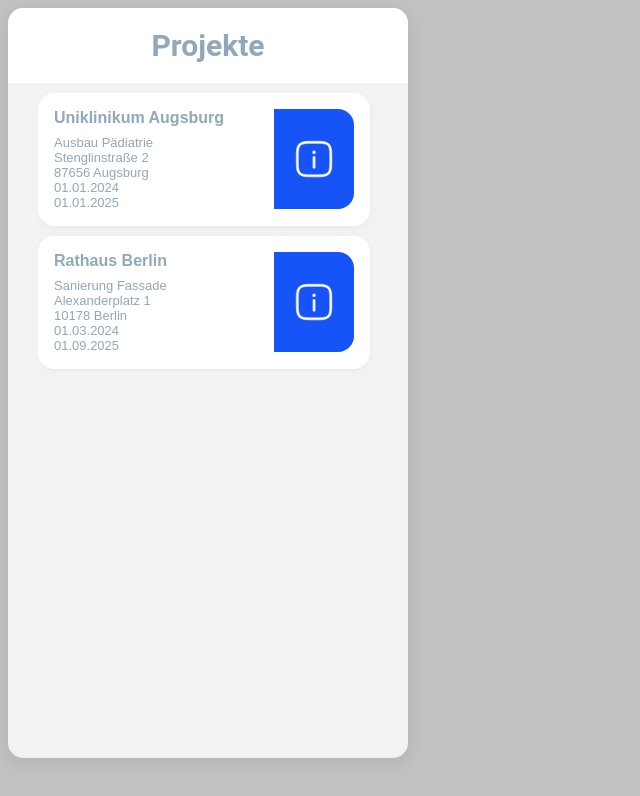
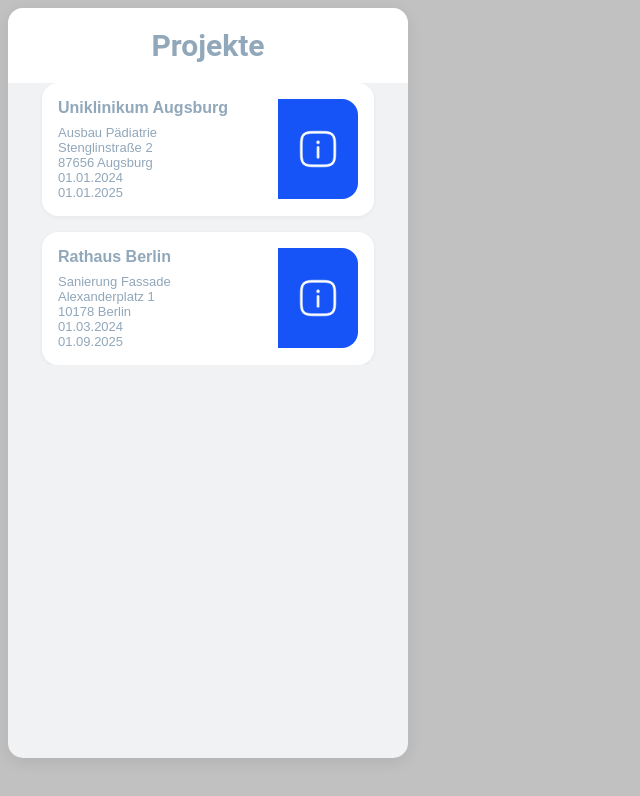
Before and after one commit to edwingutar/smartBauDoc, an Angular app in the folder frontend/: page /showProjects in a window 1280 px wide. Shown: the top 796 px of the page, without its empty margins (0-640 px from the left). Built offline with nearby package versions, Linux system fonts and the light colour scheme; no server answers.

Commit message:
Show-Project angepasst (HTML korrekt innerhalb von WindowTitle positioniert ACHTUNG: Dynamische Anpassung nicht fertig! Muss mich erst um Entry kümmern)

```diff
--- a/frontend/src/app/components/show-projects/show-projects.component.css
+++ b/frontend/src/app/components/show-projects/show-projects.component.css
@@ -1,23 +1,11 @@
-.background {
-  position: relative;
-  display: flex;
-  justify-content: center;
-  align-items: flex-start;
-}
-
 .projects-scroll-area {
-  position: absolute;
-  top: 85px;
-  bottom: 10px;
-  left: 30px;
-  right: 10px;
   overflow-y: auto;
-  padding-right: 5px;
-  scrollbar-width: none;
+  max-height: 580px;
 }
 
 .projects-container {
   display: flex;
   flex-direction: column;
-  gap: 10px;
+  align-items: center;
+  gap: 1rem;
 }
--- a/frontend/src/app/components/show-projects/show-projects.component.html
+++ b/frontend/src/app/components/show-projects/show-projects.component.html
@@ -1,11 +1,9 @@
-<div class="background" [style.width]="widht" [style.height]="height">
 <app-window-title
   [title]="titelProjekt"
   [minHeight]="height"
   [maxHeight]="height"
   [minWidth]="widht"
   [maxWidth]="widht">
-    </app-window-title>
 
   <div class="projects-scroll-area">
     <div class="projects-container">
@@ -15,4 +13,5 @@
       </app-output-project>
     </div>
   </div>
-</div>
+
+</app-window-title>
--- a/frontend/src/app/components/show-projects/show-projects.component.ts
+++ b/frontend/src/app/components/show-projects/show-projects.component.ts
@@ -2,8 +2,9 @@
 import { CommonModule } from '@angular/common';
 import { WindowTitleComponent} from '../window-title/window-title.component';
 import {OutputProjectComponent} from '../output-project/output-project.component';
-import {Project} from '../../models/project.model';
+import {Project} from '../../core/models/project.model';
 import {ProjectService} from '../../services/project.service';
+import {Entry} from '../../core/models/entry.model';
 
 @Component({
   selector: 'app-show-projects',
@@ -38,18 +39,22 @@
     {
       title: 'Uniklinikum Augsburg',
       detail: 'Ausbau Pädiatrie',
+      ansprechpartner: 'Herr Mayer',
       street: 'Stenglinstraße 2',
       pCode: '87656 Augsburg',
       sDate: '01.01.2024',
-      dDate: '01.01.2025'
+      dDate: '01.01.2025',
+      entries: [] as Entry[]
     },
     {
       title: 'Rathaus Berlin',
       detail: 'Sanierung Fassade',
+      ansprechpartner: 'Herr Mayer',
       street: 'Alexanderplatz 1',
       pCode: '10178 Berlin',
       sDate: '01.03.2024',
-      dDate: '01.09.2025'
+      dDate: '01.09.2025',
+      entries: [] as Entry[]
     }
   ];
 
```
Lines whose indentation alone changed are shown as unchanged.
